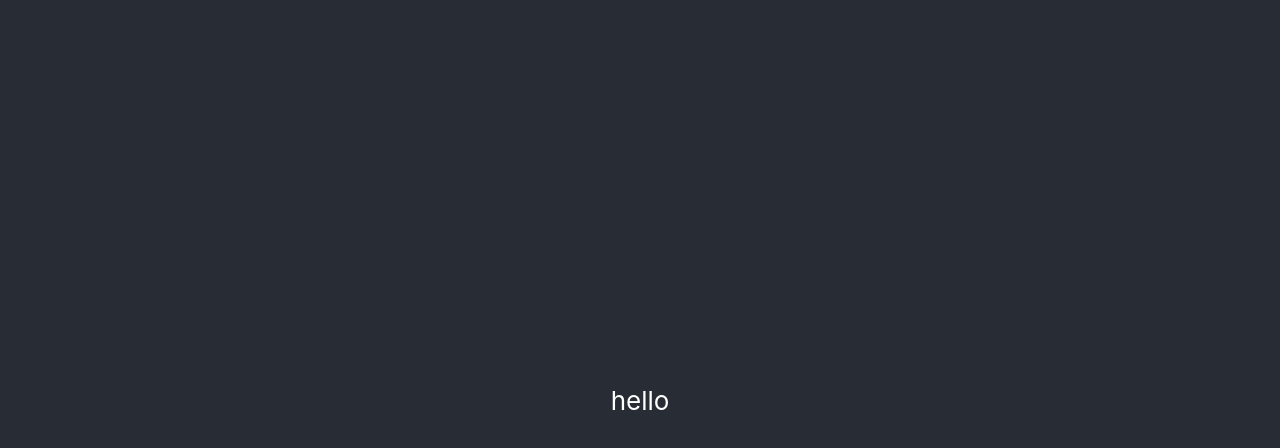
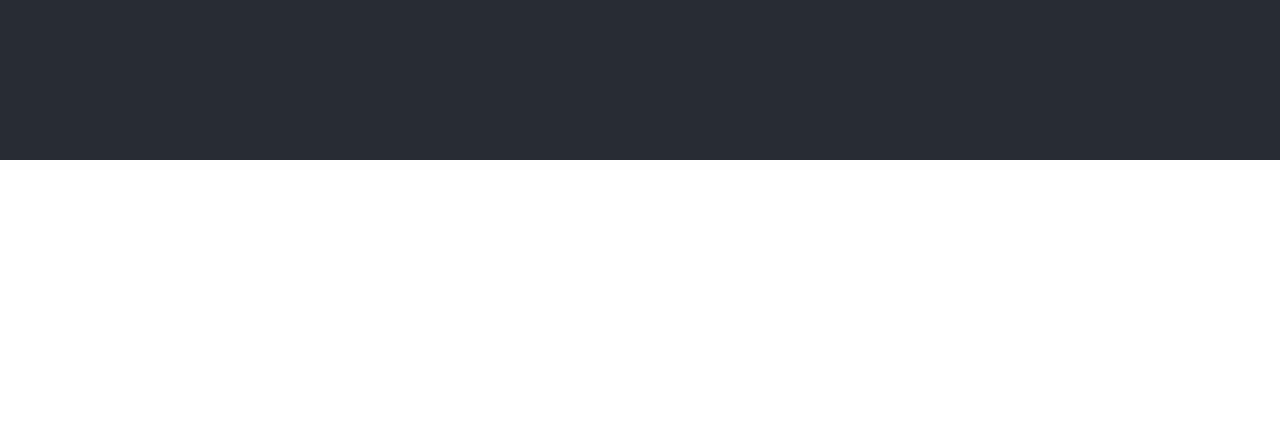
Before and after one commit to hongssam9/DFSS, a React (Create React App) app: page / in a window 1280 px wide. Shown: the top 448 px of the page. Built offline with nearby package versions, Linux system fonts and the light colour scheme.

Commit message:
header set up

```diff
--- a/src/components/Header/Header.css
+++ b/src/components/Header/Header.css
@@ -1,6 +1,6 @@
 .header {
     background-color: #282c34;
-    min-height: 100vh;
+    min-height: 20vh;
     display: flex;
     flex-direction: column;
     align-items: center;
--- a/src/components/Header/Header.jsx
+++ b/src/components/Header/Header.jsx
@@ -4,7 +4,9 @@ import header from './Header.css'
 const Header = () => {
     return (
         <div className = 'header'>
-            hello
+            <div className = 'header-stuff'>
+                <div className = ''></div>
+            </div>
         </div>
     );
 };
```
